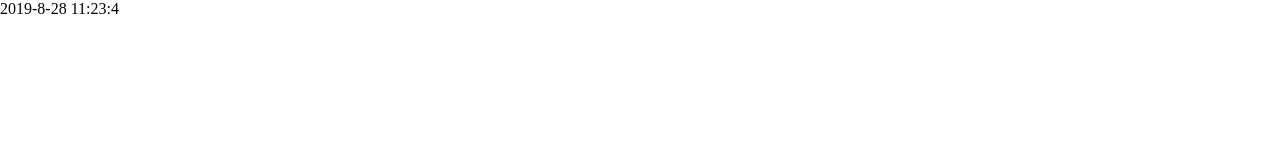
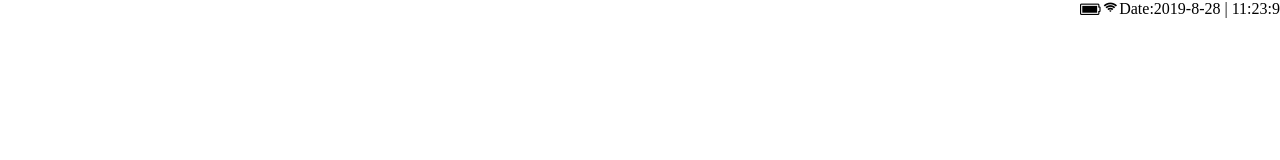
Before and after one commit to aashish054/MiniProject, a plain HTML site: page home.html in a window 1280 px wide. Drawn offline with Linux system fonts and the light colour scheme.

Commit message:
working on it

```diff
--- a/app.js
+++ b/app.js
@@ -1,6 +1,9 @@
+function MyTime(){
 var today = new Date();
 var date = today.getFullYear()+'-'+(today.getMonth()+1)+'-'+today.getDate();
 var time = today.getHours() + ":" + today.getMinutes() + ":" + today.getSeconds();
-var dateTime = date+' '+time;
+var dateTime ='Date:'+ date+' | '+time;
 
 document.getElementById("clockview").innerText = dateTime;
+}
+setInterval(MyTime,1000);
--- a/home.html
+++ b/home.html
@@ -4,11 +4,16 @@
     <meta charset="UTF-8">
     <meta name="viewport" content="width=device-width, initial-scale=1.0">
     <meta http-equiv="X-UA-Compatible" content="ie=edge">
+    <link rel="stylesheet" href="https://cdnjs.cloudflare.com/ajax/libs/font-awesome/4.7.0/css/font-awesome.min.css">
     <title>System Monitoring</title>
     <link rel="stylesheet" href="style.css">
 </head>
 <body>
-    <div id="clockview" class="clockbox"></div>
+   <Span>
+        <div id="clockview" class="clockbox"></div>
+         <i id="logo" class="fa fa-wifi"></i>
+         <i id="logo1" class="fa fa-battery"></i>
+</span>
 </body>
 <script src="app.js"></script>
 </html>
--- a/style.css
+++ b/style.css
@@ -2,4 +2,19 @@
     margin:0;
     padding:0;
     box-sizing: border-box;
+    cursor: pointer;
 }
+.clockbox{
+    float:right;
+    font-size:16px;
+    cursor:pointer;
+}
+#logo{
+    float:right;
+    margin:2px;
+    font-size:12px;
+}
+#logo1{
+    float:right;
+    margin:1px;
+}
```
